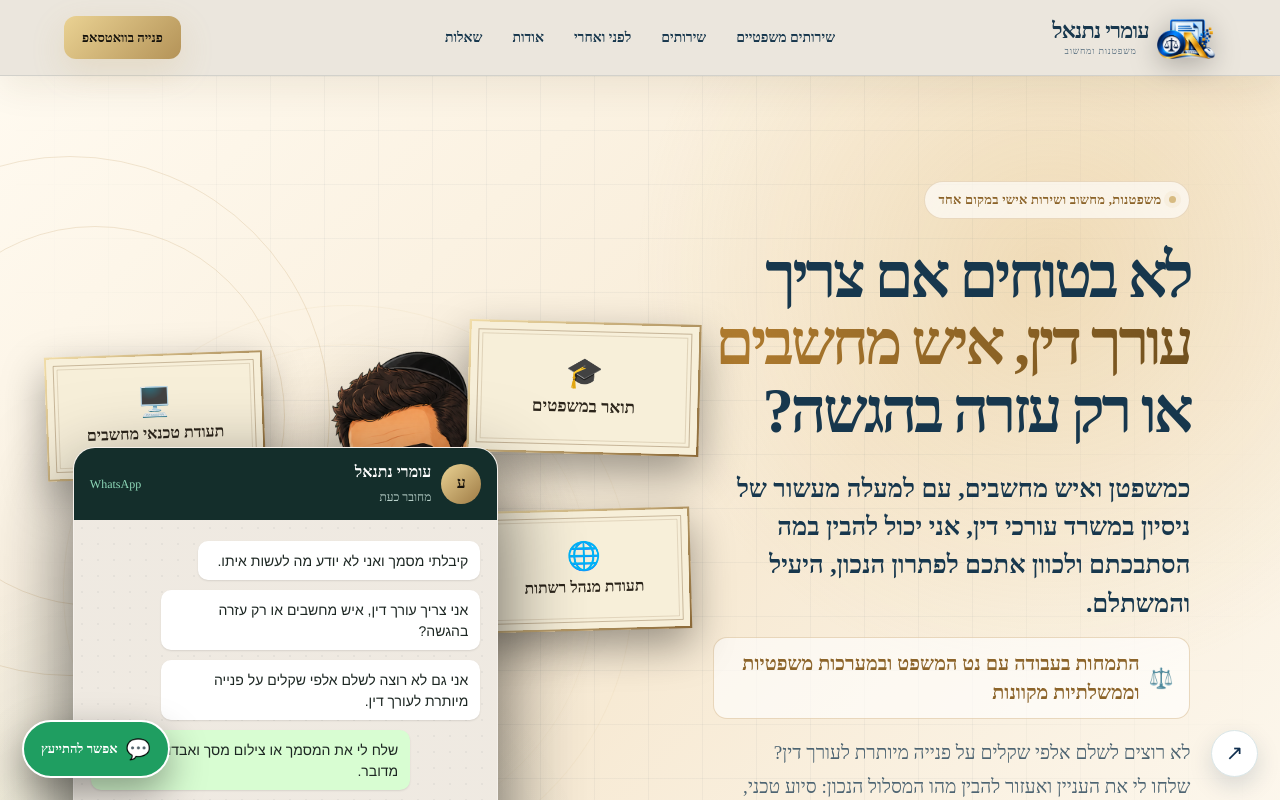
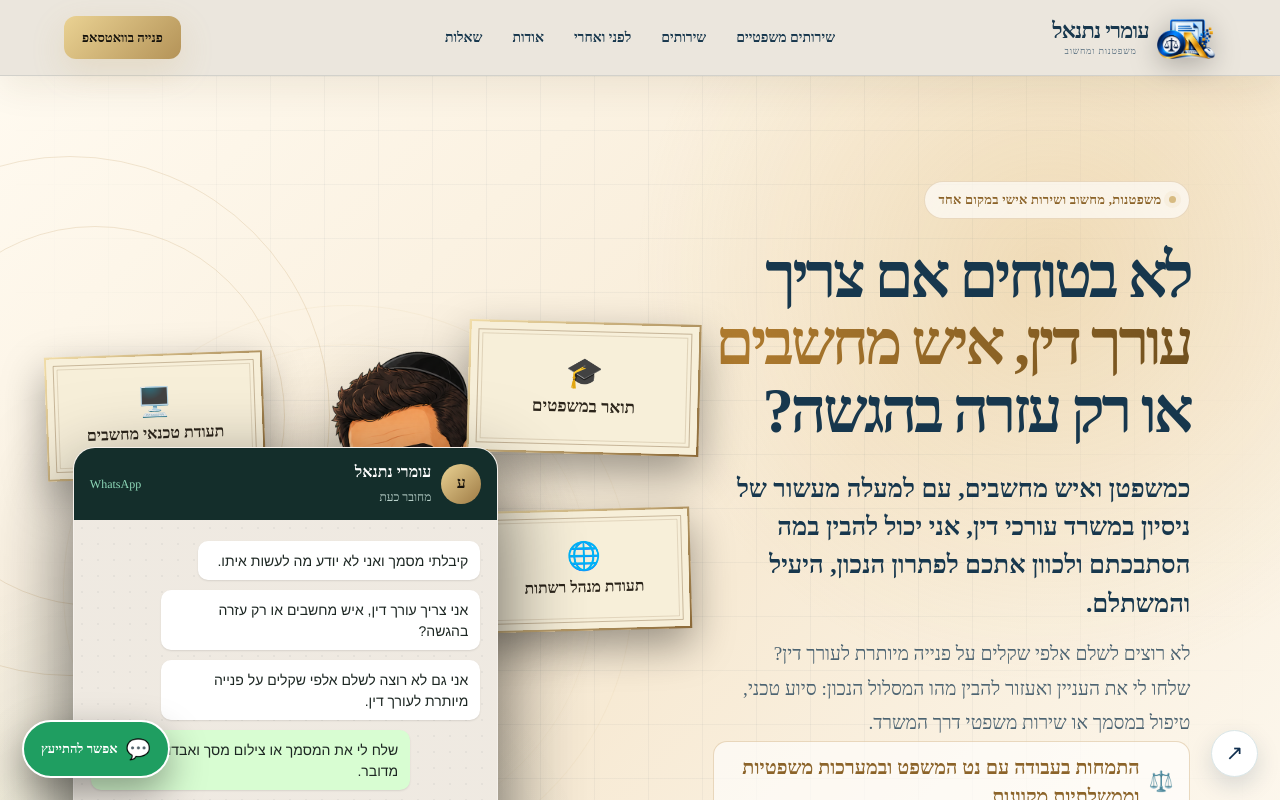
Before and after one commit to omrinetanel22/omri-legal-tech, a Next.js app: page /omri-legal-tech/ in a window 1280 px wide. Shown: the top 800 px of the page. Built offline with nearby package versions, Linux system fonts and the light colour scheme; a web font is replaced by a local one.

Commit message:
Move systems specialty below introductory copy

```diff
--- a/app/page.tsx
+++ b/app/page.tsx
@@ -491,14 +491,14 @@ export default function Home() {
             כמשפטן ואיש מחשבים, עם למעלה מעשור של ניסיון במשרד עורכי דין,
             אני יכול להבין במה הסתבכתם ולכוון אתכם לפתרון הנכון, היעיל והמשתלם.
           </p>
-          <p className="systems-specialty">
-            <span aria-hidden="true">⚖️</span> התמחות בעבודה עם נט המשפט ובמערכות משפטיות וממשלתיות מקוונות
-          </p>
           <p className="hero-copy">
             לא רוצים לשלם אלפי שקלים על פנייה מיותרת לעורך דין?
             <br />
             שלחו לי את העניין ואעזור להבין מהו המסלול הנכון: סיוע טכני,
             טיפול במסמך או שירות משפטי דרך המשרד.
+          </p>
+          <p className="systems-specialty">
+            <span aria-hidden="true">⚖️</span> התמחות בעבודה עם נט המשפט ובמערכות משפטיות וממשלתיות מקוונות
           </p>
           <div className="hero-actions">
             <a className="button button-primary" href={whatsappHref} target="_blank">
```
